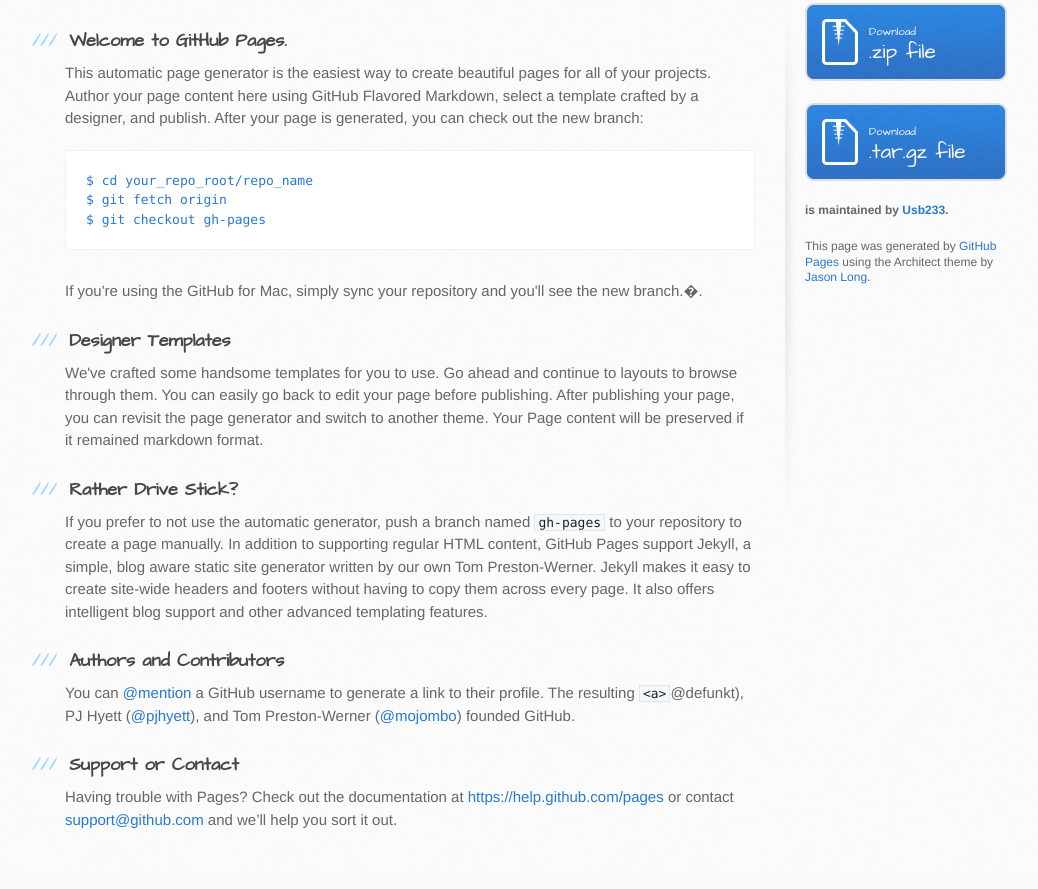
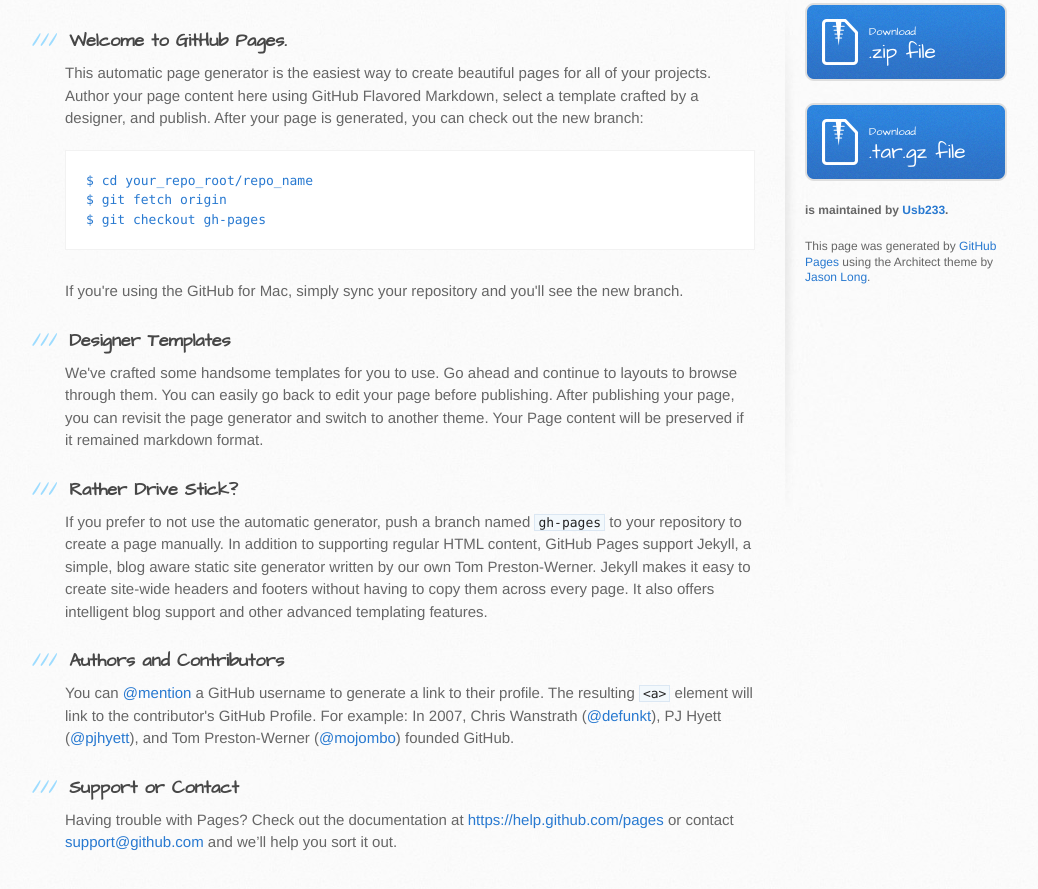
Before and after one commit to Usb233/Usb, a plain HTML site: page index.html in a window 1280 px wide. Shown: the part 267-1156 px from the top of the page, without its empty margins (105-1143 px from the left). Drawn offline with Linux system fonts and the light colour scheme.

Commit message:
Update index.html

```diff
--- a/index.html
+++ b/index.html
@@ -38,7 +38,7 @@
 $ git checkout gh-pages
 </code></pre>
 
-<p>If you're using the GitHub for Mac, simply sync your repository and you'll see the new branch.�.</p>
+<p>If you're using the GitHub for Mac, simply sync your repository and you'll see the new branch.</p>
 
 <h3>
 <a id="designer-templates" class="anchor" href="#designer-templates" aria-hidden="true"><span class="octicon octicon-link"></span></a>Designer Templates</h3>
@@ -53,7 +53,7 @@
 <h3>
 <a id="authors-and-contributors" class="anchor" href="#authors-and-contributors" aria-hidden="true"><span class="octicon octicon-link"></span></a>Authors and Contributors</h3>
 
-<p>You can <a href="https://github.com/blog/821" class="user-mention">@mention</a> a GitHub username to generate a link to their profile. The resulting <code>&lt;a&gt;</code/github.com/defunkt" class="user-mention">@defunkt</a>), PJ Hyett (<a href="https://github.com/pjhyett" class="user-mention">@pjhyett</a>), and Tom Preston-Werner (<a href="https://github.com/mojombo" class="user-mention">@mojombo</a>) founded GitHub.</p>
+<p>You can <a href="https://github.com/blog/821" class="user-mention">@mention</a> a GitHub username to generate a link to their profile. The resulting <code>&lt;a&gt;</code> element will link to the contributor's GitHub Profile. For example: In 2007, Chris Wanstrath (<a href="https://github.com/defunkt" class="user-mention">@defunkt</a>), PJ Hyett (<a href="https://github.com/pjhyett" class="user-mention">@pjhyett</a>), and Tom Preston-Werner (<a href="https://github.com/mojombo" class="user-mention">@mojombo</a>) founded GitHub.</p>
 
 <h3>
 <a id="support-or-contact" class="anchor" href="#support-or-contact" aria-hidden="true"><span class="octicon octicon-link"></span></a>Support or Contact</h3>
```
